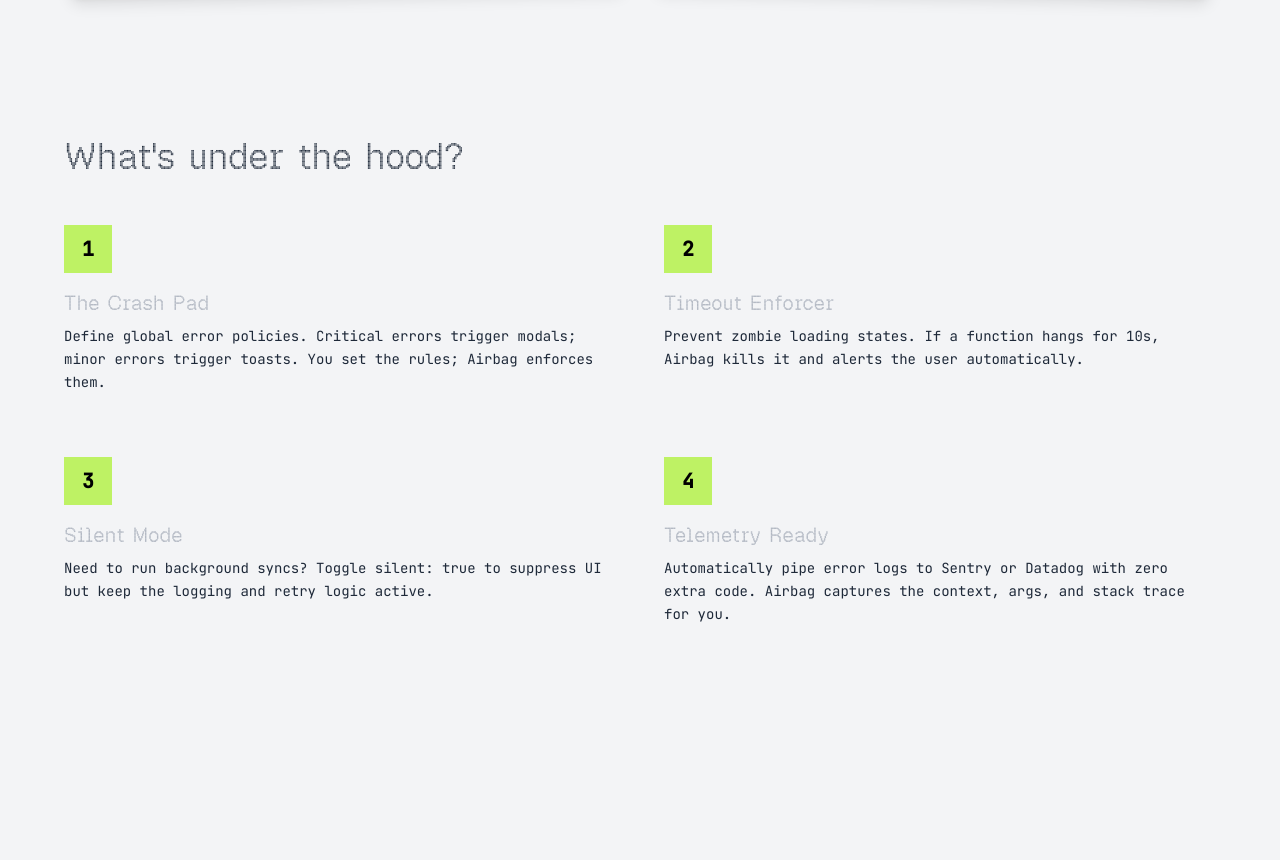
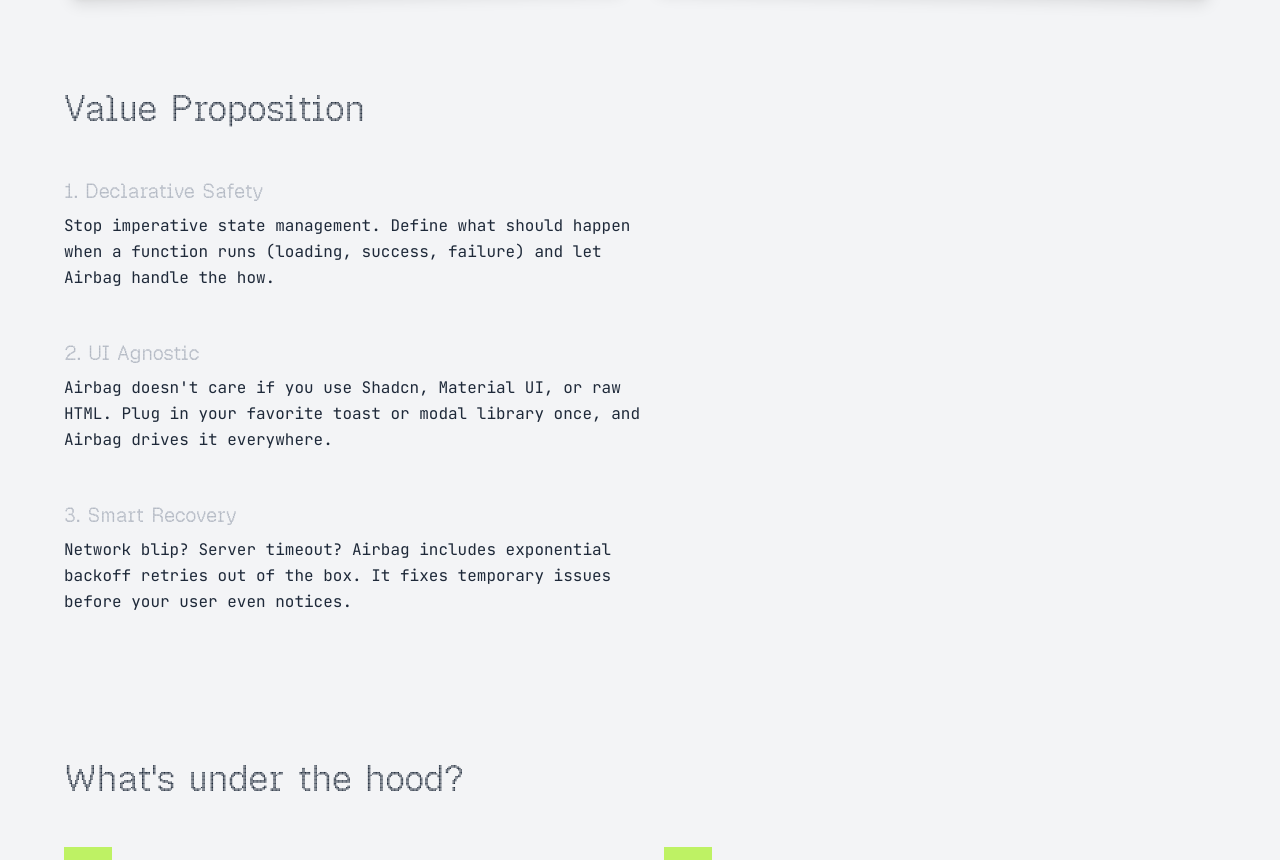
Before and after one commit to Hendo10X/Airbag, a React (Vite) app in the folder website/: page / in a window 1280 px wide. Shown: the part 1419-2279 px from the top of the page. Built offline with nearby package versions, Linux system fonts and the light colour scheme.

Commit message:
feat: implement Value Proposition section in Home component with updated content and improved layout

```diff
--- a/website/src/components/landing/ValueProp.tsx
+++ b/website/src/components/landing/ValueProp.tsx
@@ -1,50 +1,42 @@
 const values = [
   {
-    number: '01',
+    number: 1,
     title: 'Declarative Safety',
     description:
-      'Stop writing defensive code. Declare your error handling strategy once, and Airbag enforces it on every call — timeouts, retries, circuit breaking, all type-safe.',
+      'Stop imperative state management. Define what should happen when a function runs (loading, success, failure) and let Airbag handle the how.',
   },
   {
-    number: '02',
+    number: 2,
     title: 'UI Agnostic',
     description:
-      "Works with React, Vue, Svelte, or plain Node.js. Airbag doesn't care about your framework — it wraps async functions, not components.",
+      "Airbag doesn't care if you use Shadcn, Material UI, or raw HTML. Plug in your favorite toast or modal library once, and Airbag drives it everywhere.",
   },
   {
-    number: '03',
+    number: 3,
     title: 'Smart Recovery',
     description:
-      'Exponential backoff with jitter, circuit breakers that heal, and graceful degradation. Your app recovers from failures without you writing a single retry loop.',
+      'Network blip? Server timeout? Airbag includes exponential backoff retries out of the box. It fixes temporary issues before your user even notices.',
   },
 ]
 
 export default function ValueProp() {
   return (
-    <section className="py-20 px-6">
-      <div className="max-w-4xl mx-auto">
-        <h2 className="text-3xl sm:text-4xl font-bold text-gray-900 mb-4">
+    <section className="w-full max-w-6xl mx-auto space-y-12">
+      <h2 className="font-pixel text-3xl md:text-4xl text-gray-800">
         Value Proposition
       </h2>
-        <p className="text-gray-500 mb-12 text-lg">The Why</p>
 
-        <div className="space-y-10">
+      <div className="space-y-12">
         {values.map((v) => (
-            <div key={v.number} className="flex gap-6 items-start">
-              <span className="shrink-0 w-12 h-12 rounded-xl bg-green-100 text-green-700 font-bold text-lg flex items-center justify-center">
-                {v.number}
-              </span>
-              <div>
-                <h3 className="text-xl font-semibold text-gray-900 mb-2">
-                  {v.title}
-                </h3>
-                <p className="text-gray-500 leading-relaxed">
+          <div key={v.number}>
+            <p className="font-pixel text-base sm:text-lg md:text-xl text-gray-400 mb-2">
+              {v.number}. {v.title}
+            </p>
+            <p className="font-mono text-sm md:text-base text-gray-800 leading-relaxed max-w-xl">
               {v.description}
             </p>
           </div>
-            </div>
         ))}
-        </div>
       </div>
     </section>
   )
--- a/website/src/pages/Home.tsx
+++ b/website/src/pages/Home.tsx
@@ -8,6 +8,7 @@
 import { useState } from 'react';
 import { Link } from 'react-router-dom';
 import CodeBlock from '../components/ui/CodeBlock';
+import ValueProp from '../components/landing/ValueProp';
 import Footer from '../components/layout/Footer';
 
 const boilerplateCode = `// The Boilerplate Nightmare
@@ -102,6 +103,9 @@
           </div>
         </section>
 
+        {/* Value Proposition Section */}
+        <ValueProp />
+
         {/* What's under the hood? Section */}
         <section className="w-full max-w-6xl mx-auto space-y-12 pt-12 pb-24">
           <h2 className="font-pixel text-3xl md:text-4xl text-gray-800 text-opacity-60">What's under the hood?</h2>
```
Lines whose indentation alone changed are shown as unchanged.
